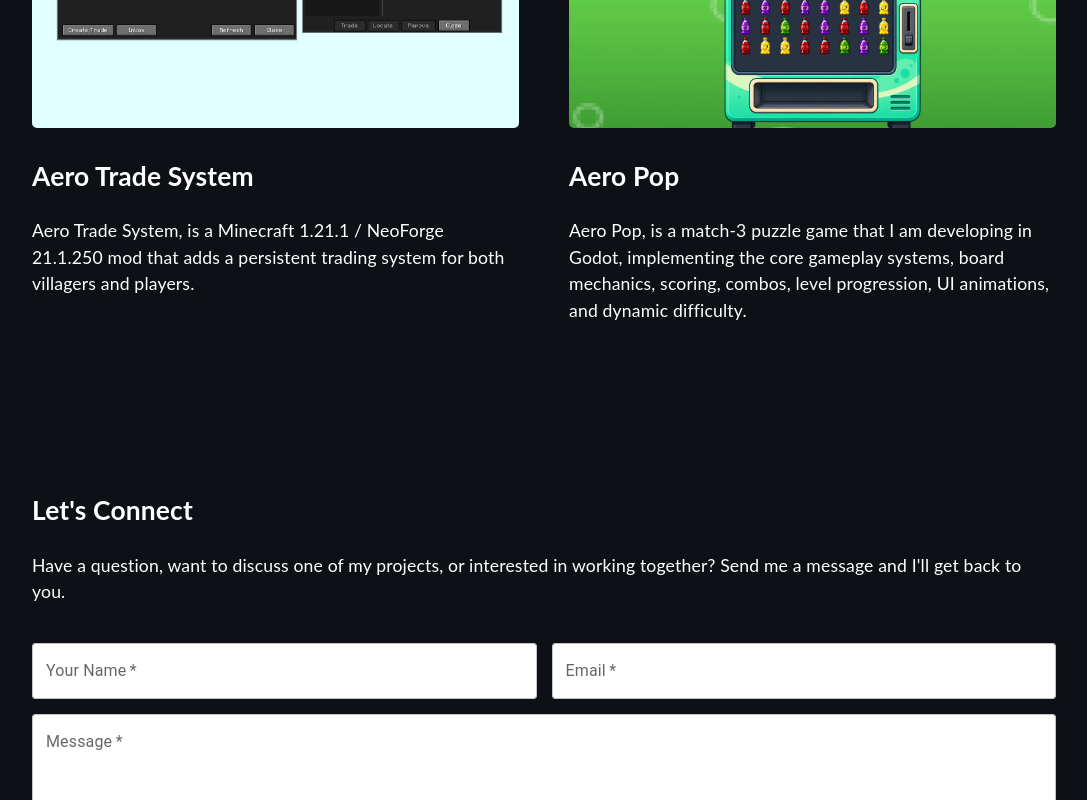
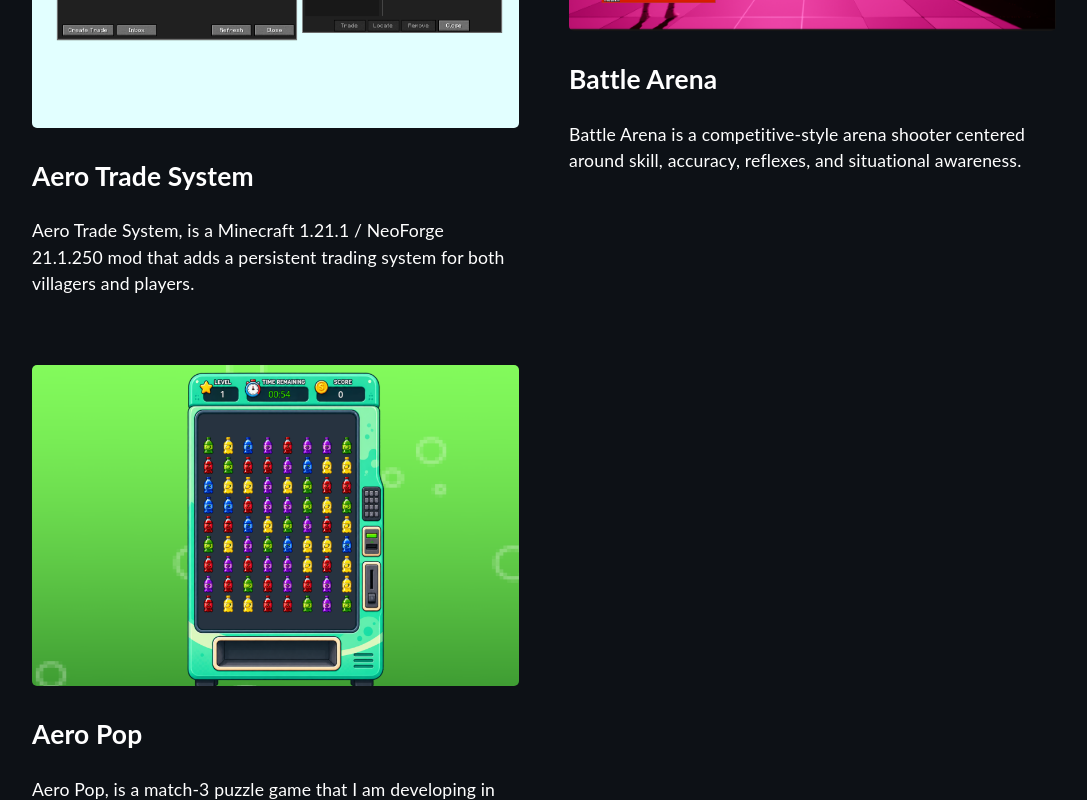
Before and after one commit to aerubi/Portfolio, a React (Create React App) app: page / in a window 1280 px wide. Shown: the part 3840-4640 px from the top of the page, without its empty margins (96-1183 px from the left). Built offline with nearby package versions, Linux system fonts and the light colour scheme.

Commit message:
Updated Projects to include unreal game project.

```diff
--- a/src/components/Project.tsx
+++ b/src/components/Project.tsx
@@ -3,6 +3,7 @@
 import mock02 from '../assets/images/mock02.png';
 import mock03 from '../assets/images/mock03.png';
 import mock04 from '../assets/images/mock04.png';
+import mock05 from '../assets/images/mock05.png';
 import mock06 from '../assets/images/mock06.png';
 import mock09 from '../assets/images/mock09.png';
 import '../assets/styles/Project.scss';
@@ -38,6 +39,11 @@
                 <p>Aero Trade System, is a Minecraft 1.21.1 / NeoForge 21.1.250 mod that adds a persistent trading system for both villagers and players.</p>
             </div>
             <div className="project">
+                <a href="https://github.com/aerubi/Battle_Arena" target="_blank" rel="noreferrer"><img src={mock05} className="zoom" alt="thumbnail" width="100%"/></a>
+                <a href="https://github.com/aerubi/Battle_Arena" target="_blank" rel="noreferrer"><h2>Battle Arena</h2></a>
+                <p>Battle Arena is a competitive-style arena shooter centered around skill, accuracy, reflexes, and situational awareness.</p>
+            </div>
+            <div className="project">
                 <a href="https://github.com/aerubi" target="_blank" rel="noreferrer"><img src={mock06} className="zoom" alt="thumbnail" width="100%"/></a>
                 <a href="https://github.com/aerubi" target="_blank" rel="noreferrer"><h2>Aero Pop</h2></a>
                 <p>Aero Pop, is a match-3 puzzle game that I am developing in Godot, implementing the core gameplay systems, board mechanics, scoring, combos, level progression, UI animations, and dynamic difficulty.</p>
```
Also changed, not shown: src/assets/images/mock05.png (added).
